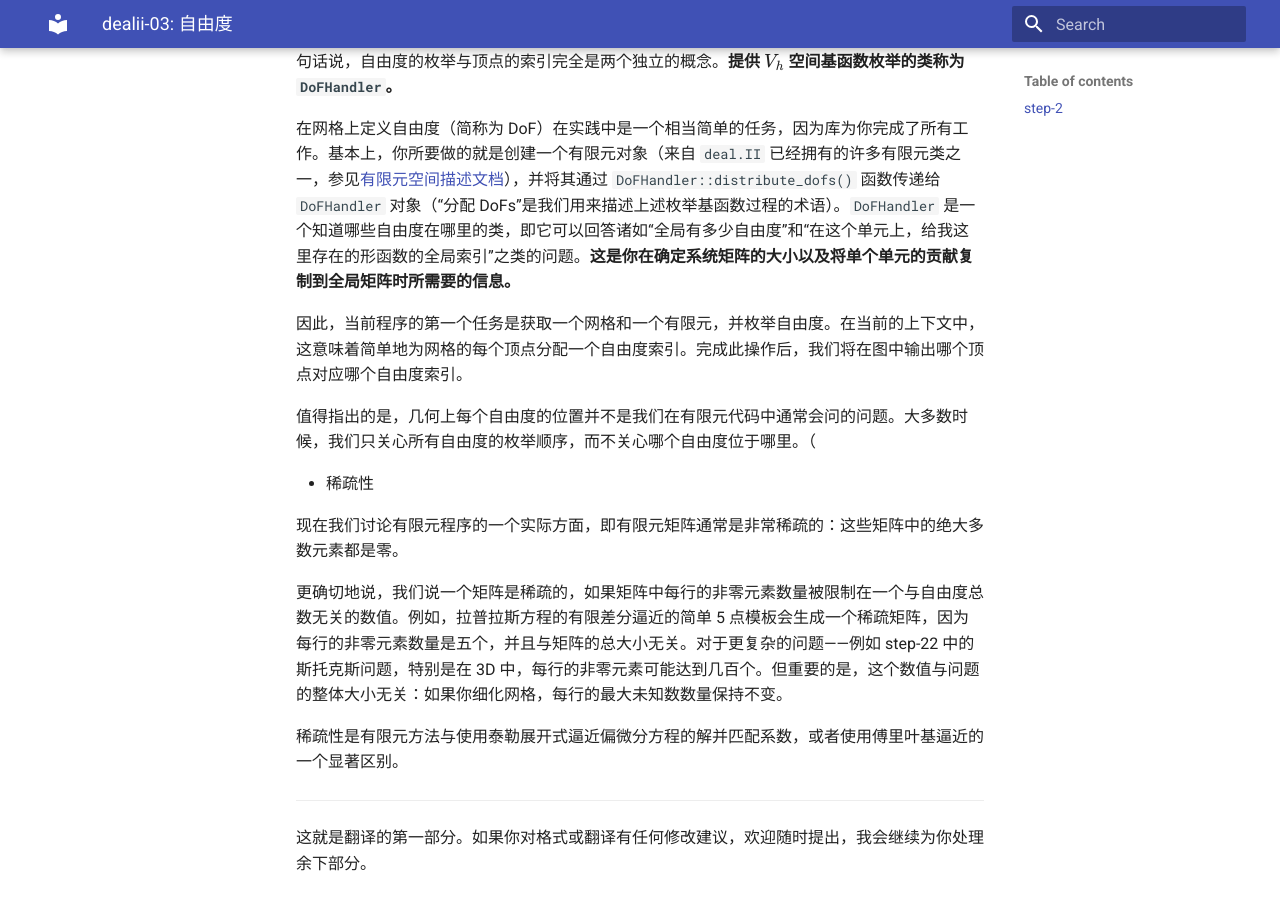
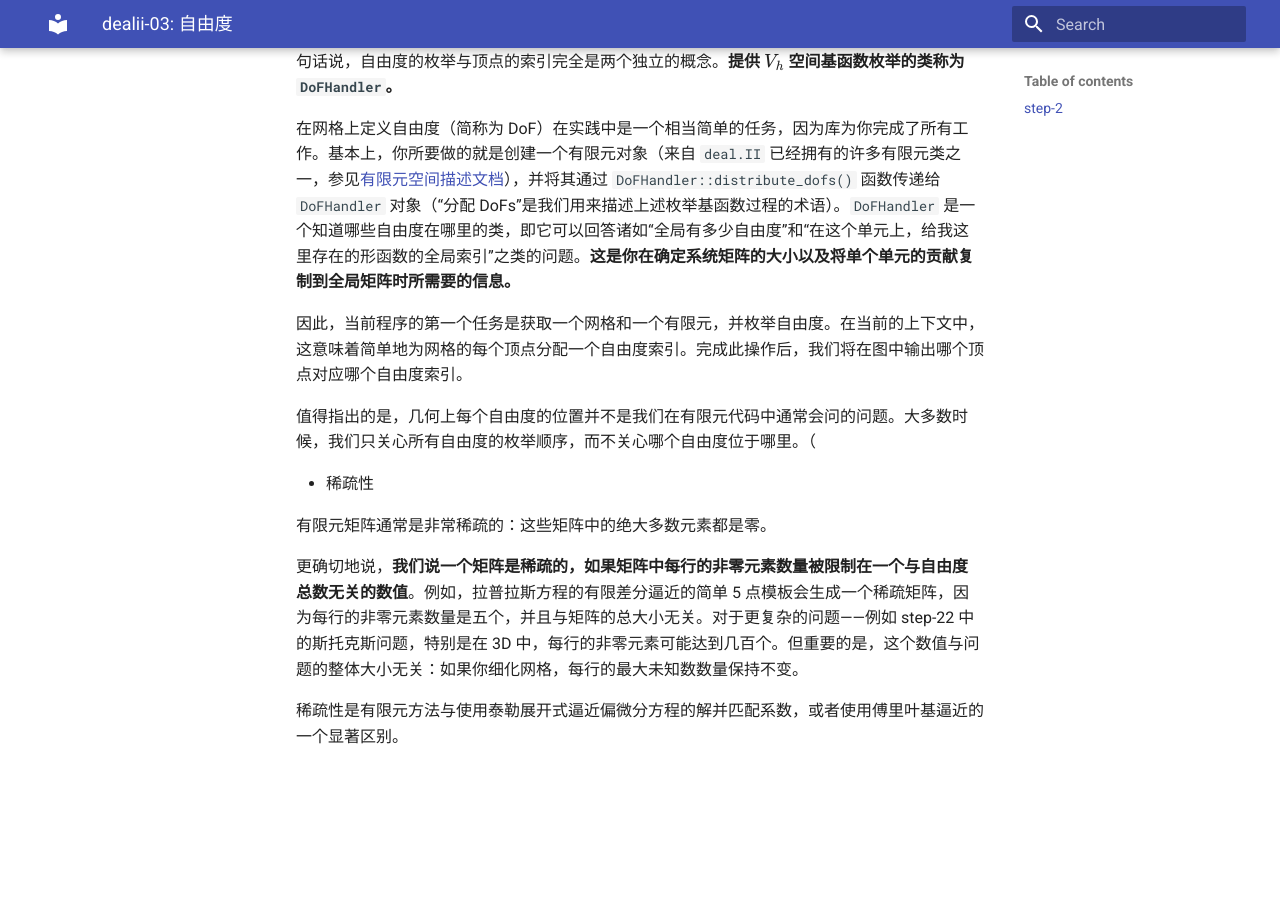
Before and after one commit to ymma98/technotes, an MkDocs documentation site: the page built from docs/FEM/dealii-03_自由度.md, in a window 1280 px wide and 900 px high, scrolled down 907 px. Built offline with MkDocs 1.6.1 and Material for MkDocs 9.7.7, drawn with Linux system fonts in a browser that asks for light colours; formulas are drawn with MathJax 3; after the commit the page ends 1680 px from its top, so only the background shows below that.

Commit message:
docs/FEM/dealii-03_自由度.md updated from https://stackedit.cn/

```diff
--- a/docs/FEM/dealii-03_自由度.md
+++ b/docs/FEM/dealii-03_自由度.md
@@ -29,15 +29,13 @@ $$
 
 * 稀疏性
 
-现在我们讨论有限元程序的一个实际方面，即有限元矩阵通常是非常稀疏的：这些矩阵中的绝大多数元素都是零。
+有限元矩阵通常是非常稀疏的：这些矩阵中的绝大多数元素都是零。
 
-更确切地说，我们说一个矩阵是稀疏的，如果矩阵中每行的非零元素数量被限制在一个与自由度总数无关的数值。例如，拉普拉斯方程的有限差分逼近的简单 5 点模板会生成一个稀疏矩阵，因为每行的非零元素数量是五个，并且与矩阵的总大小无关。对于更复杂的问题——例如 step-22 中的斯托克斯问题，特别是在 3D 中，每行的非零元素可能达到几百个。但重要的是，这个数值与问题的整体大小无关：如果你细化网格，每行的最大未知数数量保持不变。
+更确切地说，**我们说一个矩阵是稀疏的，如果矩阵中每行的非零元素数量被限制在一个与自由度总数无关的数值**。例如，拉普拉斯方程的有限差分逼近的简单 5 点模板会生成一个稀疏矩阵，因为每行的非零元素数量是五个，并且与矩阵的总大小无关。对于更复杂的问题——例如 step-22 中的斯托克斯问题，特别是在 3D 中，每行的非零元素可能达到几百个。但重要的是，这个数值与问题的整体大小无关：如果你细化网格，每行的最大未知数数量保持不变。
 
 稀疏性是有限元方法与使用泰勒展开式逼近偏微分方程的解并匹配系数，或者使用傅里叶基逼近的一个显著区别。
 
----
 
-这就是翻译的第一部分。如果你对格式或翻译有任何修改建议，欢迎随时提出，我会继续为你处理余下部分。
 <!--stackedit_data:
-eyJoaXN0b3J5IjpbMTkyNTQ3MzA3OCwxNzkxMDYzNzIzXX0=
+eyJoaXN0b3J5IjpbMTE3OTU5ODk3NiwxNzkxMDYzNzIzXX0=
 -->
```
